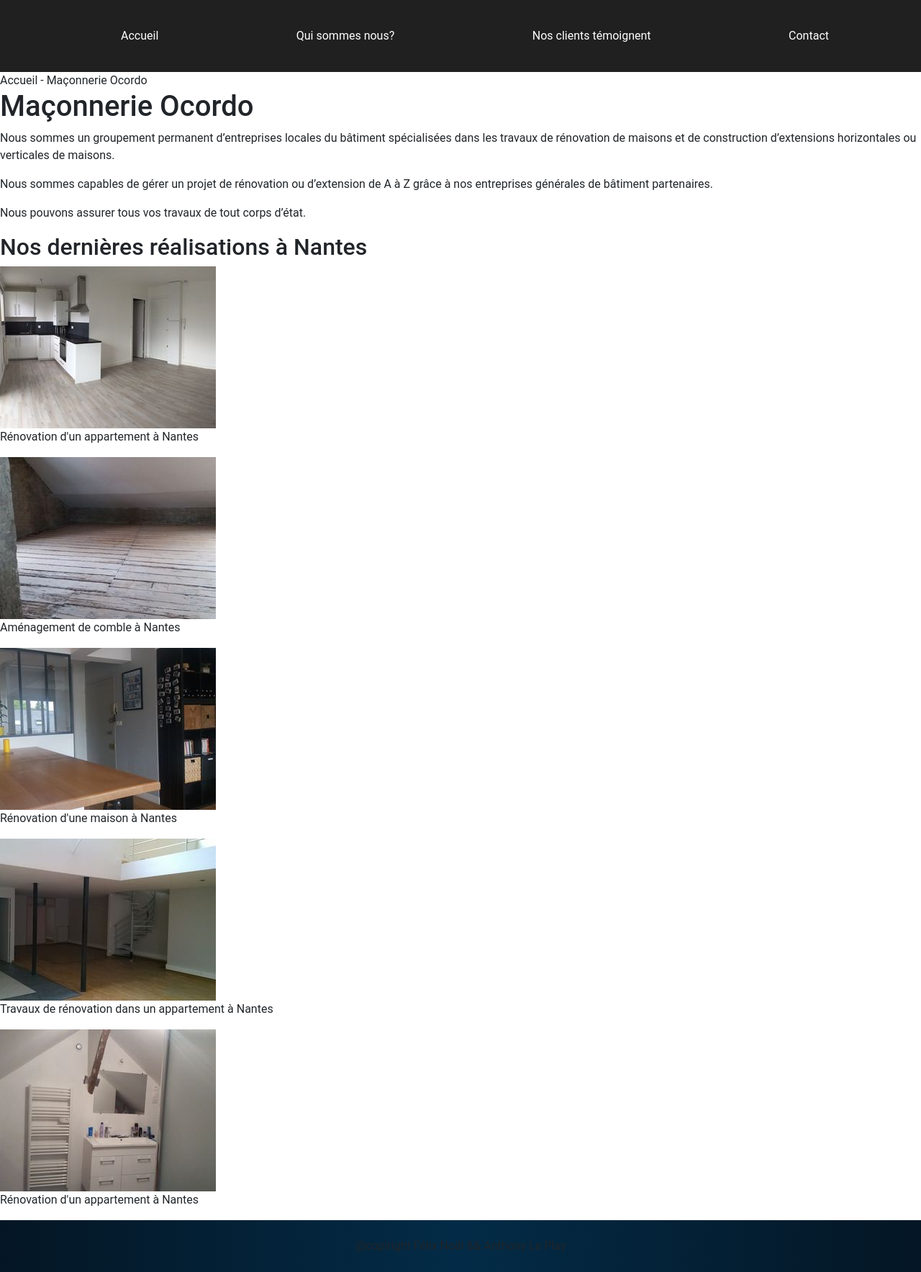
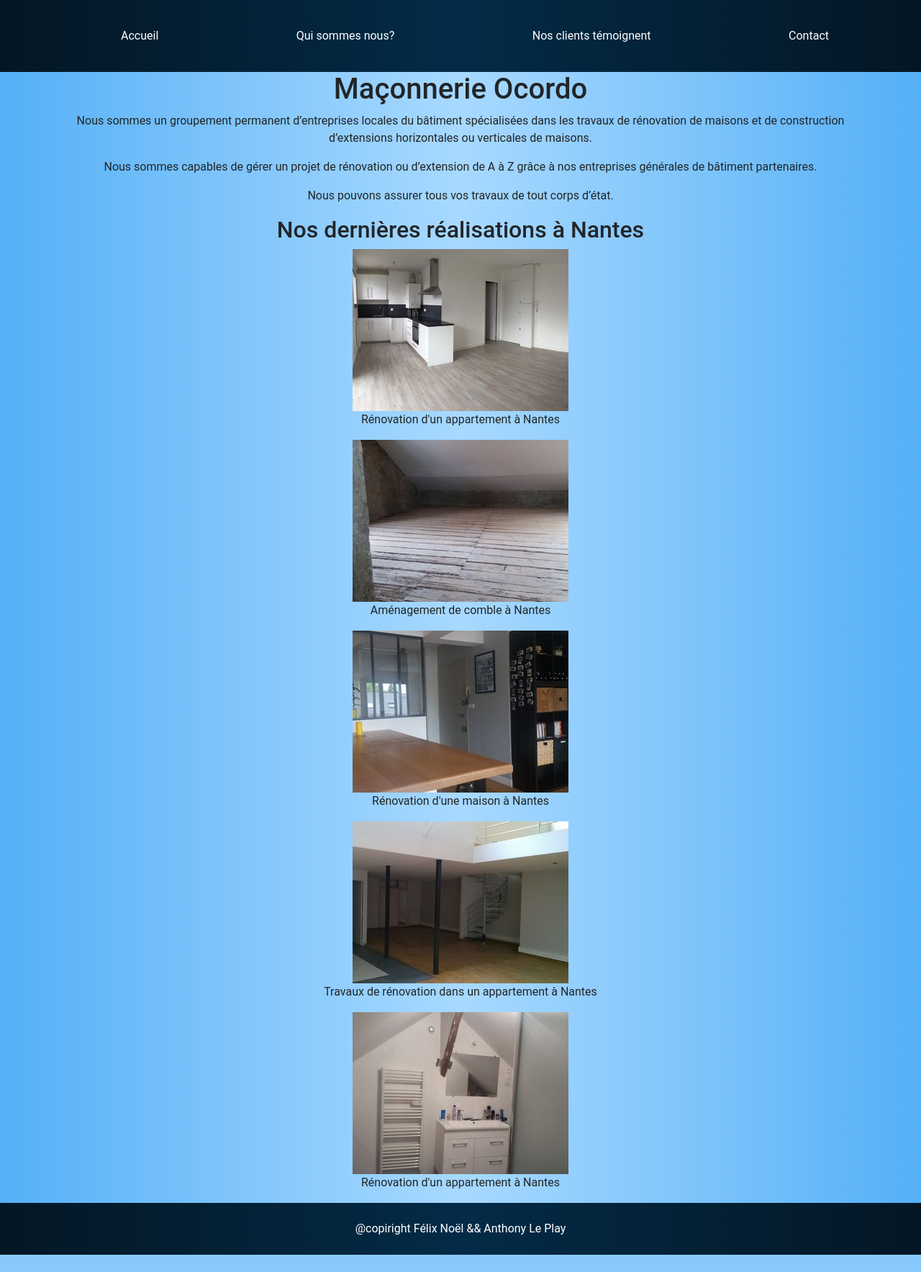
Before and after one commit to anthonyleplay/tp-php-xml, a PHP site: page / in a window 1280 px wide. Shown: the whole page at 72% size. After the commit the page ends 1743 px from the top, so only its background shows below. Run offline with PHP 8.4, Linux system fonts and the light colour scheme.

Commit message:
push de fin de journée

```diff
--- a/assets/css/style.css
+++ b/assets/css/style.css
@@ -17,7 +17,8 @@ body {
 nav {
 width: 100%;
 min-height: 100px;
-background-color: rgb(32, 32, 32);
+background: rgb(4, 22, 36);
+background: linear-gradient(90deg, rgba(4, 22, 36, 1) 0%, rgba(3, 43, 71, 1) 50%, rgba(4, 22, 36, 1) 100%);
 }
 nav ul {
     width: 80%;
@@ -36,7 +37,12 @@ nav ul li a {
     display: block;
     justify-content: space-between;
 }
+.main-perso{
+    background: rgb(116, 195, 255);
+    background: linear-gradient(90deg, rgb(85, 176, 247) 0%, rgb(168, 217, 255) 50%, rgba(85, 176, 247) 100%);
+}
 .footer-perso{
     background: rgb(4, 22, 36);
     background: linear-gradient(90deg, rgba(4, 22, 36, 1) 0%, rgba(3, 43, 71, 1) 50%, rgba(4, 22, 36, 1) 100%);
+    color: white;
 }
--- a/index.php
+++ b/index.php
@@ -18,18 +18,23 @@
 
     <nav class="flex">
         <ul class="flex">
-            <?php foreach ($contenu as $key) {?>
+            <?php foreach ($contenu as $key) { ?>
                 <li><a href="index.php?page=<?= $key['id']; ?>"><?= $key->menu ?></a></li>
             <?php } ?>
         </ul>
     </nav>
-
-            <?= $contenu->page[intval($numpage)]->title ?>
+    <main class="main-perso">
+        <section class="container">
+            <div class="row text-center">
+                <div class="col-12">
                     <?= $contenu->page[intval($numpage)]->content ?>
-
+                </div>
+            </div>
+        </section>
+    </main>
 
     <footer class="footer-perso">
-   <div class="contener">
+        <div class="container">
             <div class="row">
                 <div class="col-12 py-4 text-center">
                     <span>@copiright Félix Noël && Anthony Le Play</span>
```
Lines whose indentation alone changed are shown as unchanged.
